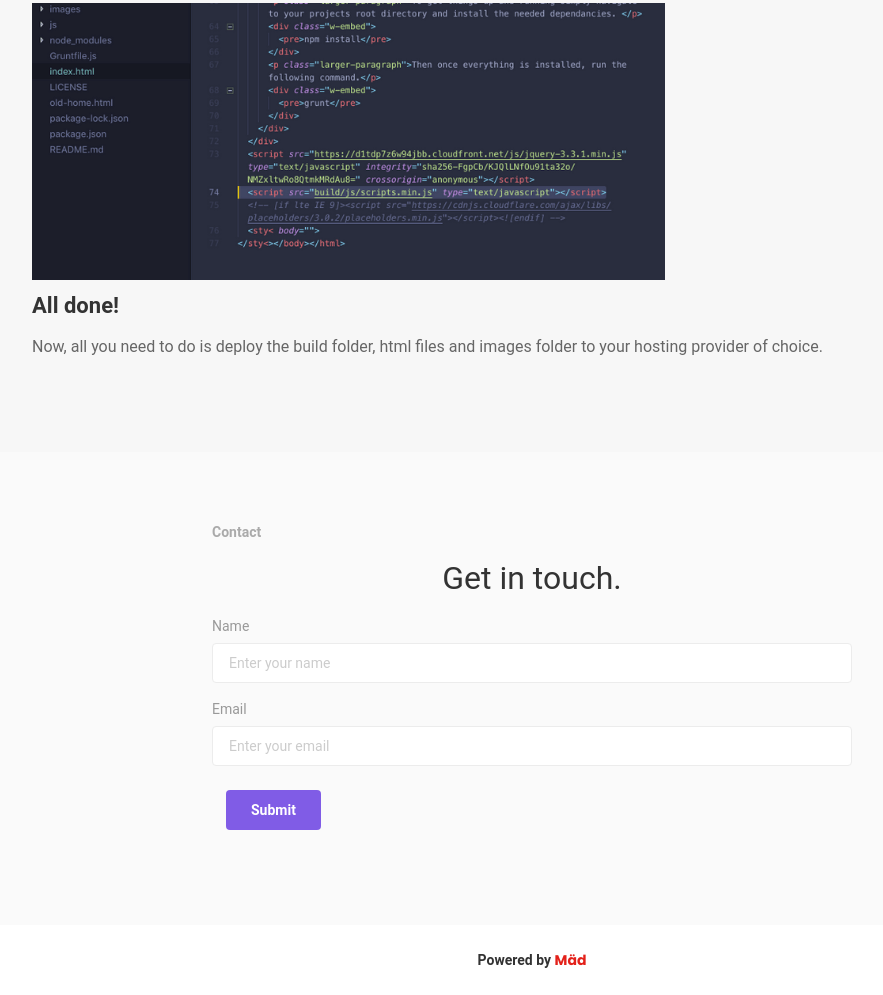
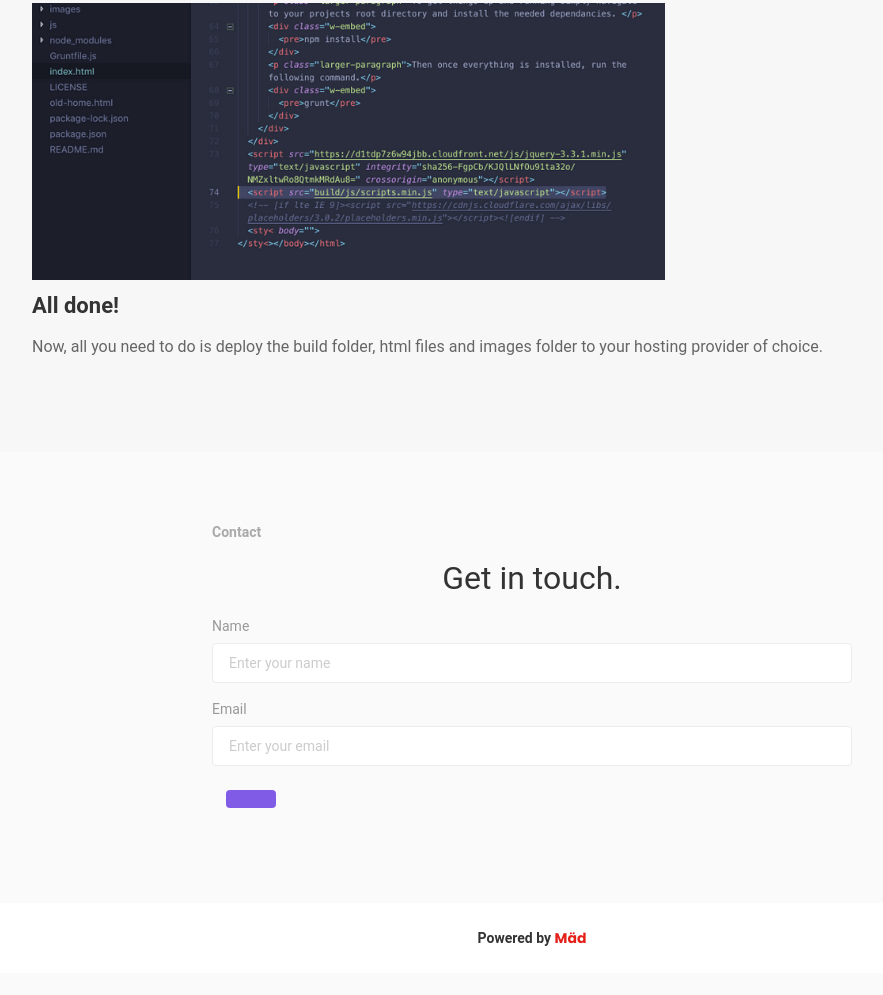
Before and after one commit to kierglover/boltflow-website, a website: page index.html in a window 1280 px wide. Shown: the part 4895-5890 px from the top of the page, without its empty margins (108-991 px from the left). After the commit the page ends 5868 px from the top, so only its background shows below. Drawn offline with nearby package versions, Linux system fonts and the light colour scheme; a script that the page names is missing.

Commit message:
:bug: Testing forms bug fix

```diff
--- a/index.html
+++ b/index.html
@@ -126,10 +126,10 @@
     <div class="tag-wrapper">
       <div id="contact" class="big-article-title-wrapper">
         <div class="form-block w-form">
-          <form id="email-form" name="boltflow-contact-form" method="POST" data-netlify="true" class="form">
+          <form name="boltflow-contact-form" method="POST" data-netlify="true" class="form">
             <div class="tagline tagline-promo-40">Contact</div>
             <h2 class="signup-headline">Get in touch.</h2><label for="name">Name</label><input type="text" class="text-field w-input" maxlength="256" name="name" data-name="Name" placeholder="Enter your name" id="name"><label for="email">Email</label><input type="text" class="text-field w-input" maxlength="256" name="email" data-name="Email" placeholder="Enter your email" id="email" required="">
-            <div class="form-submit-wrapper"><input type="submit" value="Submit" data-wait="Please wait..." class="button violet-button w-button"></div>
+            <div class="form-submit-wrapper"><button type="submit" data-wait="Please wait..." class="button violet-button w-button"></div>
           </form>
           <div class="success-message w-form-done"><img src="images/big-check2x.png" width="200" alt="">
             <div class="success-message-text">Thanks for Signing Up!</div>
```
